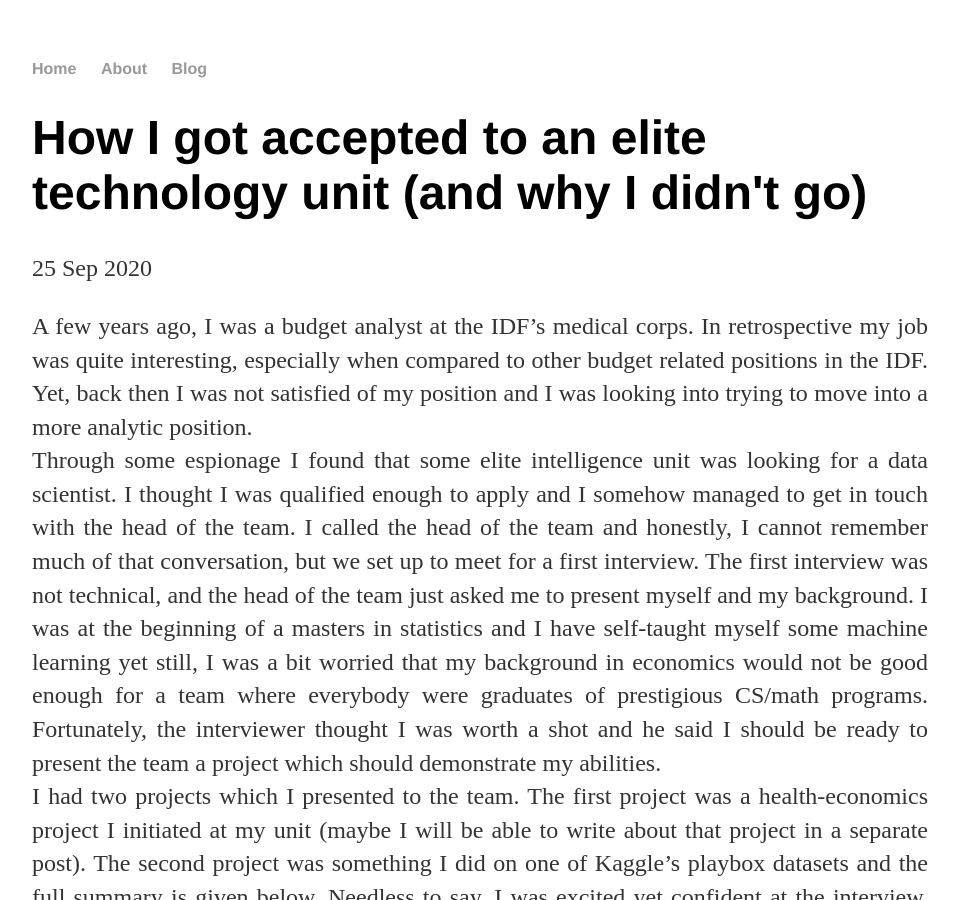
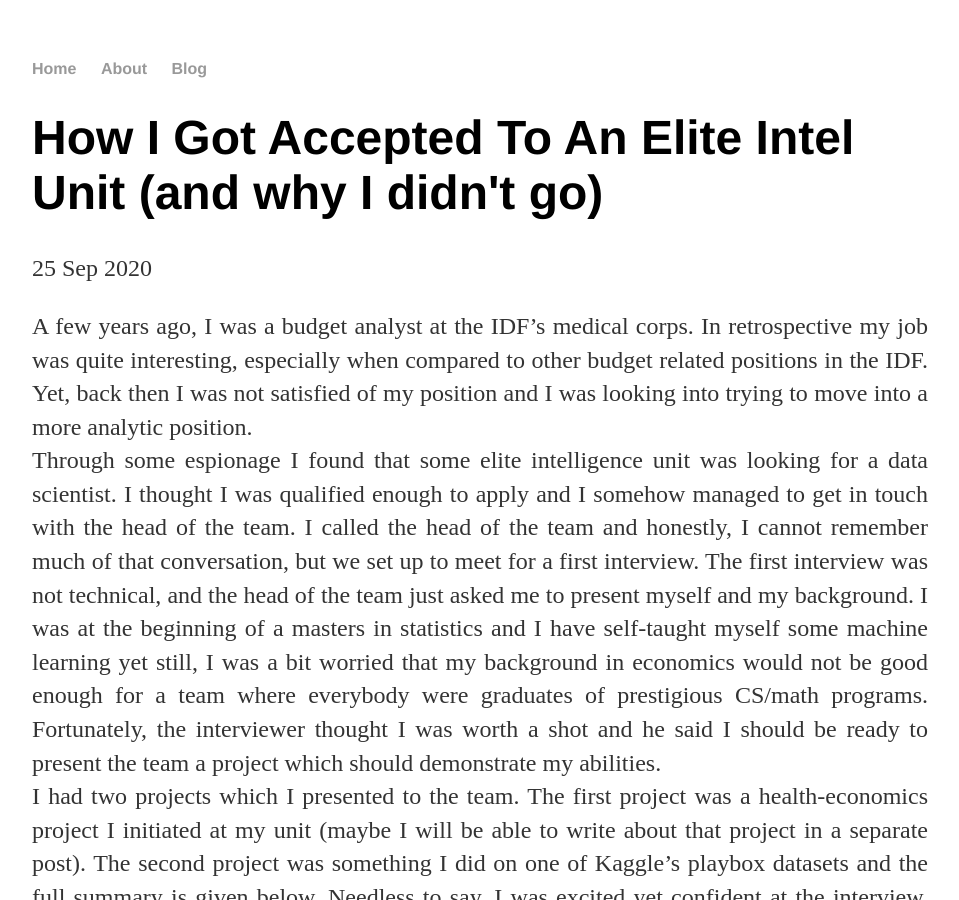
Before and after one commit to nirryde/nirryde.github.io, a Jekyll site: the page built from _posts/2020-09-25-How-I-got-accepted-to-an-elite-technology-unit-(and-why-I-didn't-go).md, in a window 1280 px wide and 900 px high. Shown: the whole window, without its empty margins (160-1119 px from the left). Built offline with Jekyll 4.4.1, drawn with Linux system fonts in a browser that asks for light colours.

Commit message:
Update 2020-09-25-How-I-got-accepted-to-an-elite-technology-unit-(and-why-I-didn't-go).md

```diff
--- a/_posts/2020-09-25-How-I-got-accepted-to-an-elite-technology-unit-(and-why-I-didn't-go).md
+++ b/_posts/2020-09-25-How-I-got-accepted-to-an-elite-technology-unit-(and-why-I-didn't-go).md
@@ -1,6 +1,6 @@
 ---
 layout: post
-title: "How I got accepted to an elite technology unit (and why I didn't go)"
+title: "How I Got Accepted To An Elite Intel Unit (and why I didn't go)"
 date: 2020-09-25
 ---
 A few years ago, I was a budget analyst at the IDF’s medical corps. In retrospective my job was quite interesting, especially when compared to other budget related positions in the IDF. Yet, back then I was not satisfied of my position and I was looking into trying to move into a more analytic position.\
@@ -10,9 +10,9 @@ A week or two after the interview I got call from the team leader saying that th
 
 A summary of the Kaggle project I presented at the interview is given below.
 
-## **House Pricing in Ames Iowa, using the Random Forest Algorithm**
+## House Pricing in Ames Iowa, using the Random Forest Algorithm
 
-### **The problem at hand and proposed goals**
+### The problem at hand and proposed goals
 The original problem as posted in [Kaggle](https://www.kaggle.com/c/house-prices-advanced-regression-techniques#description) is of predicting the price in which a house will be sold (more about the data in the next section). The problem could interest potential buyers or sellers of a house who wish to have a fair estimate of the price of a house. My personal goal was to address the problem by using an algorithm which I am unfamiliar with. I decided to use the Random Forest algorithm since the idea of using trees for regression intrigued me and because it is rather easy to optimize compared to other similar algorithms such as Gradient Boosting. Some of the advantages of the random forest for regression tasks are:
 *	It is relatively fast and simple to tune.
 *	It has an estimate of variable importance.
```
